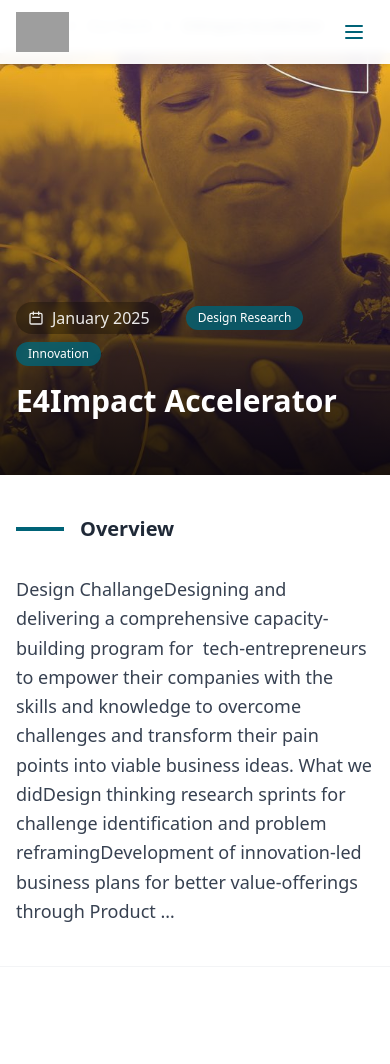
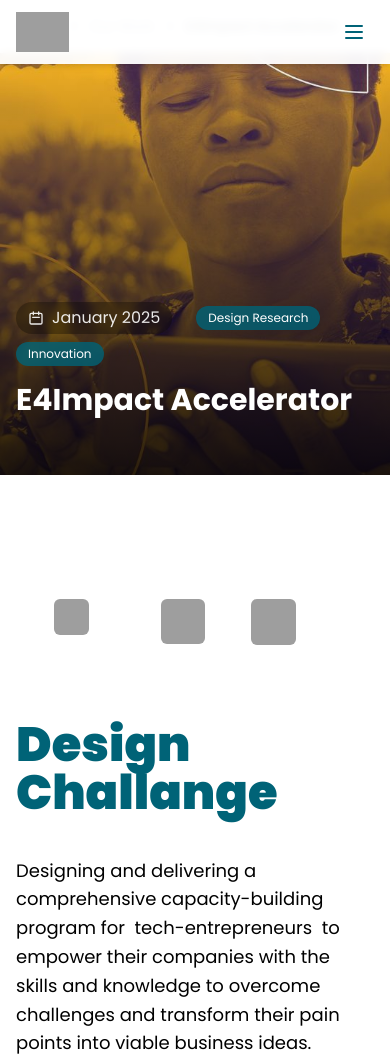
Before and after one commit to meaLuda/idi-website, a Django app: page /projects/e4impact-accelerator/ in a window 390 px wide. Shown: the top 1064 px of the page. Run offline with Django 5.2, Linux system fonts and the light colour scheme; data comes from the database, SQL or seed files in the repository; parts of the project's set-up code (start-up, migrations or seed data) failed here and were passed over; some libraries are stand-ins or nearby versions; grey boxes are pictures that could not be loaded.

Commit message:
minor updates

```diff
--- a/templates/base.html
+++ b/templates/base.html
@@ -36,7 +36,15 @@
     <link rel="preconnect" href="https://fonts.gstatic.com" crossorigin>
     <link
         href="https://fonts.googleapis.com/css2?family=Poppins:ital,wght@0,100;0,200;0,300;0,400;0,500;0,600;0,700;0,800;0,900;1,100;1,200;1,300;1,400;1,500;1,600;1,700;1,800;1,900&display=swap"
-        rel="stylesheet">
+        rel="stylesheet"
+    >
+
+    <!-- Enforce Poppins font throughout the system -->
+    <style>
+        body, h1, h2, h3, h4, h5, h6, p, a, span, div, li, ul, ol {
+            font-family: 'Poppins', sans-serif !important;
+        }
+    </style>
 
     <!-- Scripts -->
     <script src="{% static 'js/jquery-3.6.0.min.js' %}"></script>
--- a/templates/home/projects/project_detail.html
+++ b/templates/home/projects/project_detail.html
@@ -85,22 +85,6 @@
         </h1>
     </div>
 </section>
-
-<!-- Project Summary with enhanced presentation -->
-<section class="bg-white py-10 md:py-16 border-b border-gray-100">
-    <div class="container mx-auto px-4">
-        <div class="max-w-3xl mx-auto">
-            <div class="flex items-center mb-8">
-                <span class="w-12 h-1 bg-[#006377] mr-4 flex-shrink-0"></span>
-                <h2 class="text-xl font-bold text-gray-800">Overview</h2>
-            </div>
-            <p class="text-lg md:text-xl text-gray-700 leading-relaxed font-light">
-                {{ project.content|safe|striptags|truncatewords:50 }}
-            </p>
-        </div>
-    </div>
-</section>
-
 <!-- Content Section with refined layout -->
 <div class="bg-white">
     <div class="container mx-auto px-4 py-12 md:py-24">
```
